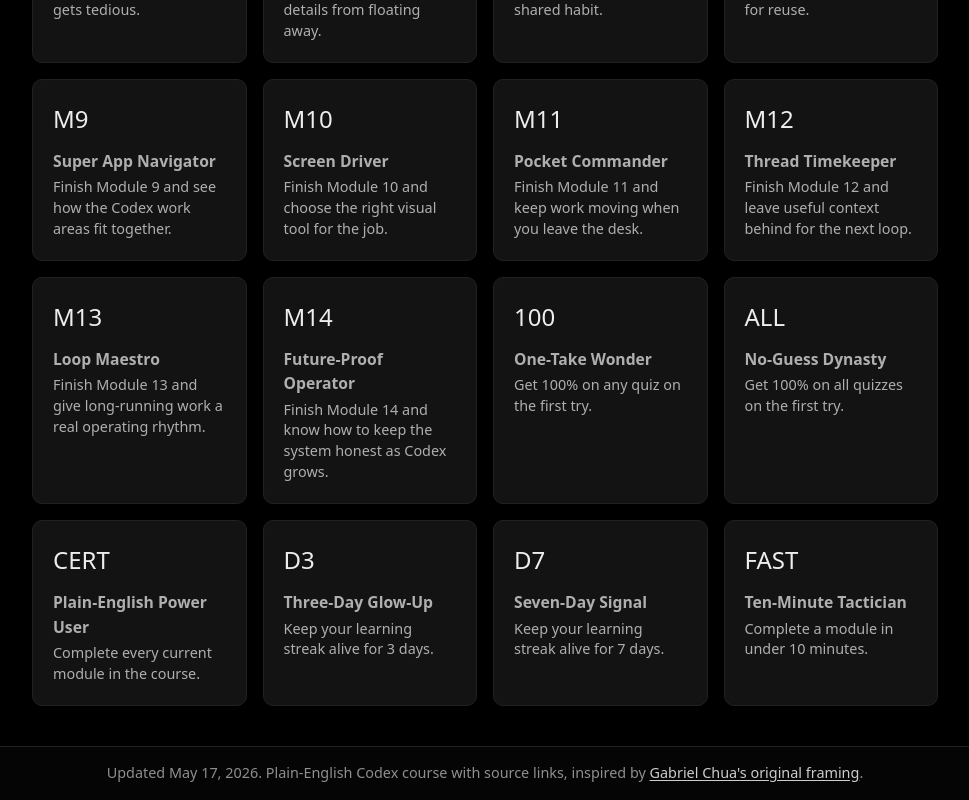
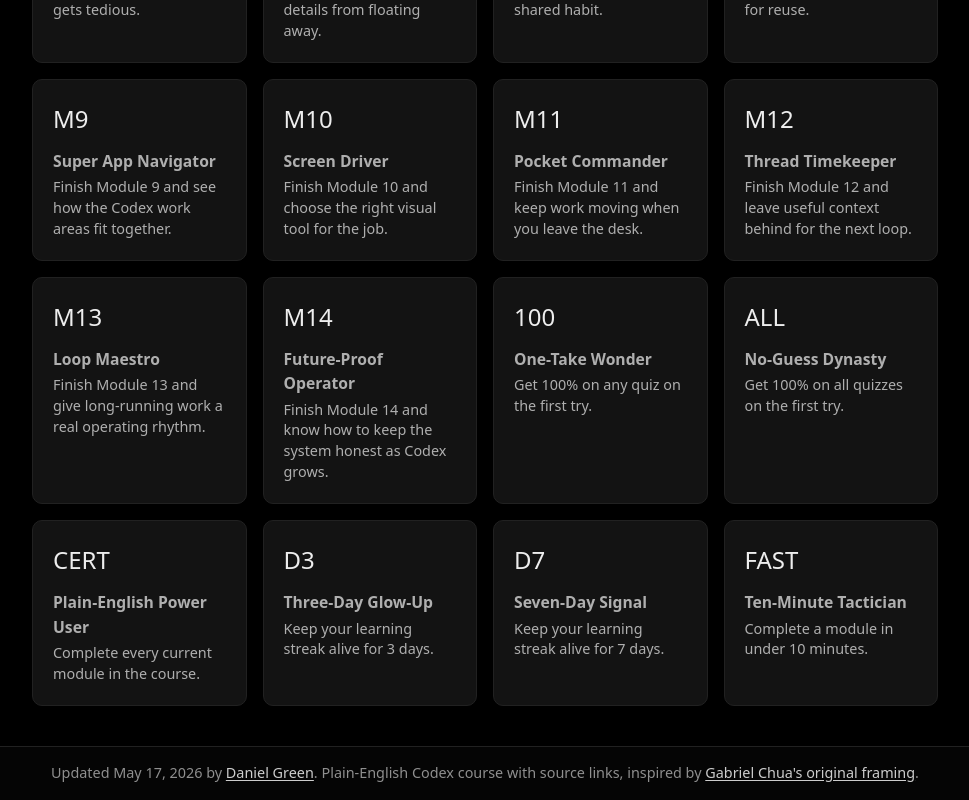
Before and after one commit to daniel-p-green/codex-in-plain-english, a React (Vite) app: page /#/dashboard in a window 1280 px wide. Shown: the part 2064-2864 px from the top of the page, without its empty margins (310-1279 px from the left). Built offline with nearby package versions, Linux system fonts and the light colour scheme; a web font is replaced by a local one.

Commit message:
copy(footer): add Daniel Green byline

```diff
--- a/src/components/layout/Footer.tsx
+++ b/src/components/layout/Footer.tsx
@@ -2,7 +2,11 @@ export default function Footer() {
   return (
     <footer className="footer">
       <p>
-        Updated May 17, 2026. Plain-English Codex course with source links, inspired by{' '}
+        Updated May 17, 2026 by{' '}
+        <a href="https://www.linkedin.com/in/danielpgreen" target="_blank" rel="noreferrer noopener">
+          Daniel Green
+        </a>
+        . Plain-English Codex course with source links, inspired by{' '}
         <a
           href="https://x.com/gabrielchua/status/2026832978056458383"
           target="_blank"
```
